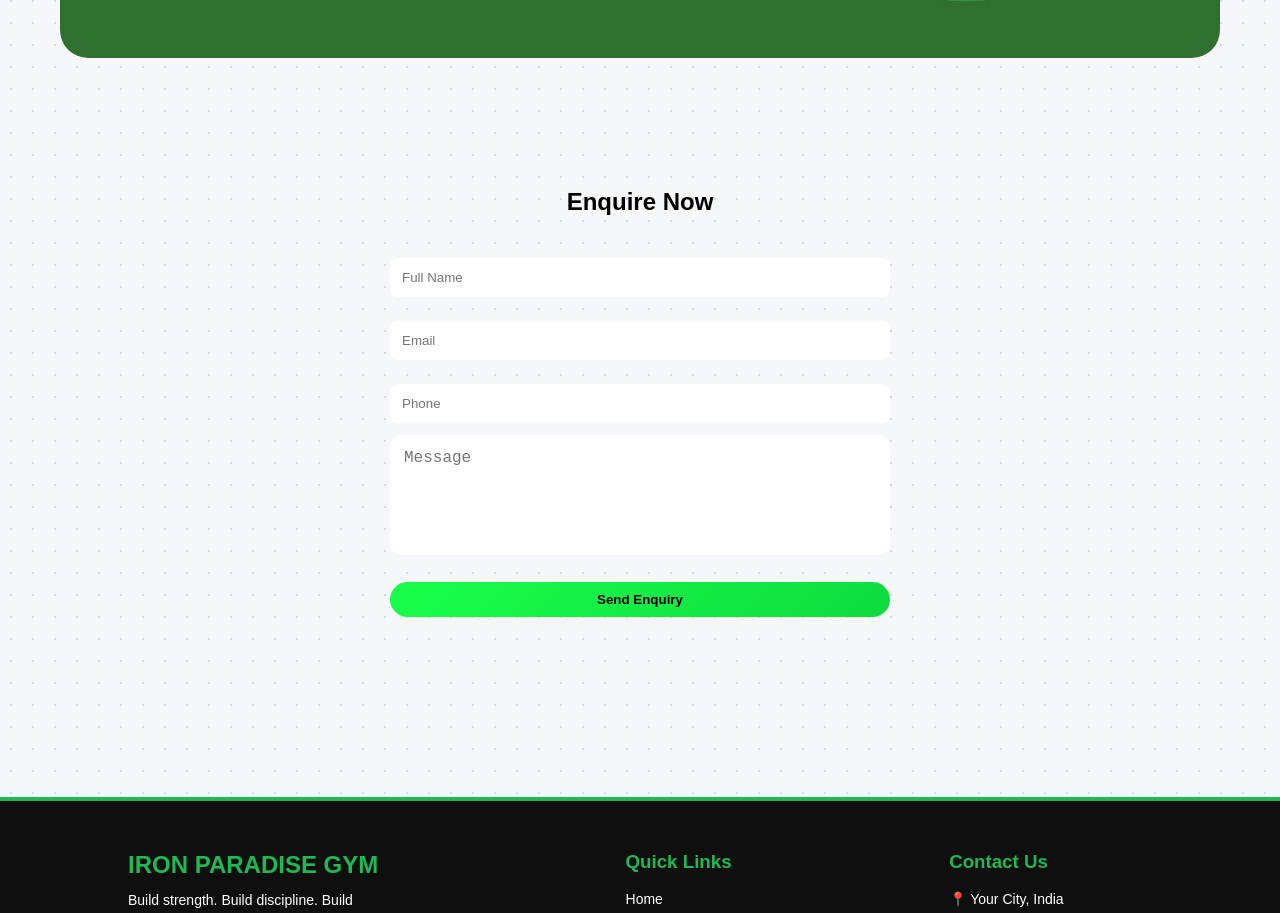
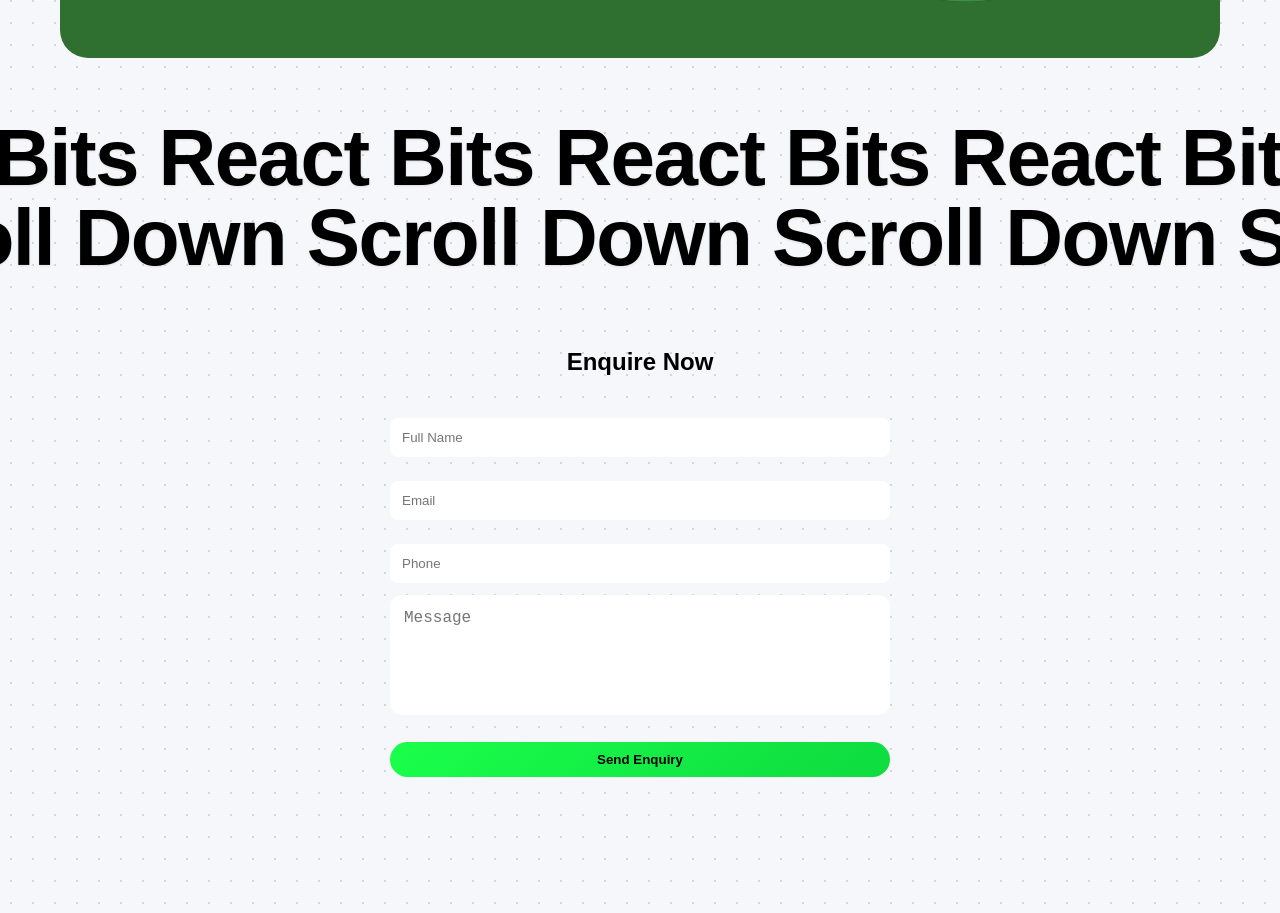
Before and after one commit to arpitbishtdev-sketch/gym-website, a React (Vite) app in the folder frontend/: page / in a window 1280 px wide. Shown: the part 3376-4289 px from the top of the page. Built offline with nearby package versions, Linux system fonts and the light colour scheme; no server answers.

Commit message:
add ScrollVelocity section below membership

```diff
--- /dev/null
+++ b/frontend/src/components/ScrollVelocity.css
@@ -0,0 +1,26 @@
+.parallax {
+  position: relative;
+  overflow: hidden;
+}
+
+.scroller {
+  display: flex;
+  white-space: nowrap;
+  text-align: center;
+  font-family: sans-serif;
+  font-size: 2.25rem;
+  font-weight: bold;
+  letter-spacing: -0.02em;
+  filter: drop-shadow(0 1px 1px rgba(0, 0, 0, 0.1));
+}
+
+.scroller span {
+  flex-shrink: 0;
+}
+
+@media (min-width: 768px) {
+  .scroller {
+    font-size: 5rem;
+    line-height: 5rem;
+  }
+}
--- /dev/null
+++ b/frontend/src/components/ScrollVelocity.jsx
@@ -0,0 +1,148 @@
+import { useRef, useLayoutEffect, useState } from "react";
+import {
+  motion,
+  useScroll,
+  useSpring,
+  useTransform,
+  useMotionValue,
+  useVelocity,
+  useAnimationFrame,
+} from "motion/react";
+import "./ScrollVelocity.css";
+
+function useElementWidth(ref) {
+  const [width, setWidth] = useState(0);
+
+  useLayoutEffect(() => {
+    function updateWidth() {
+      if (ref.current) {
+        setWidth(ref.current.offsetWidth);
+      }
+    }
+    updateWidth();
+    window.addEventListener("resize", updateWidth);
+    return () => window.removeEventListener("resize", updateWidth);
+  }, [ref]);
+
+  return width;
+}
+
+export const ScrollVelocity = ({
+  scrollContainerRef,
+  texts = [],
+  velocity = 100,
+  className = "",
+  damping = 50,
+  stiffness = 400,
+  numCopies = 6,
+  velocityMapping = { input: [0, 1000], output: [0, 5] },
+  parallaxClassName = "parallax",
+  scrollerClassName = "scroller",
+  parallaxStyle,
+  scrollerStyle,
+}) => {
+  function VelocityText({
+    children,
+    baseVelocity = velocity,
+    scrollContainerRef,
+    className = "",
+    damping,
+    stiffness,
+    numCopies,
+    velocityMapping,
+    parallaxClassName,
+    scrollerClassName,
+    parallaxStyle,
+    scrollerStyle,
+  }) {
+    const baseX = useMotionValue(0);
+    const scrollOptions = scrollContainerRef
+      ? { container: scrollContainerRef }
+      : {};
+    const { scrollY } = useScroll(scrollOptions);
+    const scrollVelocity = useVelocity(scrollY);
+    const smoothVelocity = useSpring(scrollVelocity, {
+      damping: damping ?? 50,
+      stiffness: stiffness ?? 400,
+    });
+    const velocityFactor = useTransform(
+      smoothVelocity,
+      velocityMapping?.input || [0, 1000],
+      velocityMapping?.output || [0, 5],
+      { clamp: false },
+    );
+
+    const copyRef = useRef(null);
+    const copyWidth = useElementWidth(copyRef);
+
+    function wrap(min, max, v) {
+      const range = max - min;
+      const mod = (((v - min) % range) + range) % range;
+      return mod + min;
+    }
+
+    const x = useTransform(baseX, (v) => {
+      if (copyWidth === 0) return "0px";
+      return `${wrap(-copyWidth, 0, v)}px`;
+    });
+
+    const directionFactor = useRef(1);
+    useAnimationFrame((t, delta) => {
+      let moveBy = directionFactor.current * baseVelocity * (delta / 1000);
+
+      if (velocityFactor.get() < 0) {
+        directionFactor.current = -1;
+      } else if (velocityFactor.get() > 0) {
+        directionFactor.current = 1;
+      }
+
+      moveBy += directionFactor.current * moveBy * velocityFactor.get();
+      baseX.set(baseX.get() + moveBy);
+    });
+
+    const spans = [];
+    for (let i = 0; i < numCopies; i++) {
+      spans.push(
+        <span className={className} key={i} ref={i === 0 ? copyRef : null}>
+          {children}
+        </span>,
+      );
+    }
+
+    return (
+      <div className={parallaxClassName} style={parallaxStyle}>
+        <motion.div
+          className={scrollerClassName}
+          style={{ x, ...scrollerStyle }}
+        >
+          {spans}
+        </motion.div>
+      </div>
+    );
+  }
+
+  return (
+    <section>
+      {texts.map((text, index) => (
+        <VelocityText
+          key={index}
+          className={className}
+          baseVelocity={index % 2 !== 0 ? -velocity : velocity}
+          scrollContainerRef={scrollContainerRef}
+          damping={damping}
+          stiffness={stiffness}
+          numCopies={numCopies}
+          velocityMapping={velocityMapping}
+          parallaxClassName={parallaxClassName}
+          scrollerClassName={scrollerClassName}
+          parallaxStyle={parallaxStyle}
+          scrollerStyle={scrollerStyle}
+        >
+          {text}&nbsp;
+        </VelocityText>
+      ))}
+    </section>
+  );
+};
+
+export default ScrollVelocity;
--- a/frontend/src/pages/Home.jsx
+++ b/frontend/src/pages/Home.jsx
@@ -4,6 +4,9 @@
 import "./Home.css";
 import RotatingText from "../components/RotatingText";
 import WhatWeOffer from "./WhatWeOffer";
+import ScrollVelocity from "../components/ScrollVelocity";
+import "../components/ScrollVelocity.css";
+
 import Membership from "./Membership";
 
 import EnquiryForm from "../components/EnquiryForm";
@@ -100,8 +103,13 @@
       </section>
 
       <WhatWeOffer />
+
       <Membership />
-
+      <ScrollVelocity
+        texts={["React Bits", "Scroll Down"]}
+        velocity={100}
+        className="custom-scroll-text"
+      />
       <EnquiryForm />
 
       {showChoice && (
```
